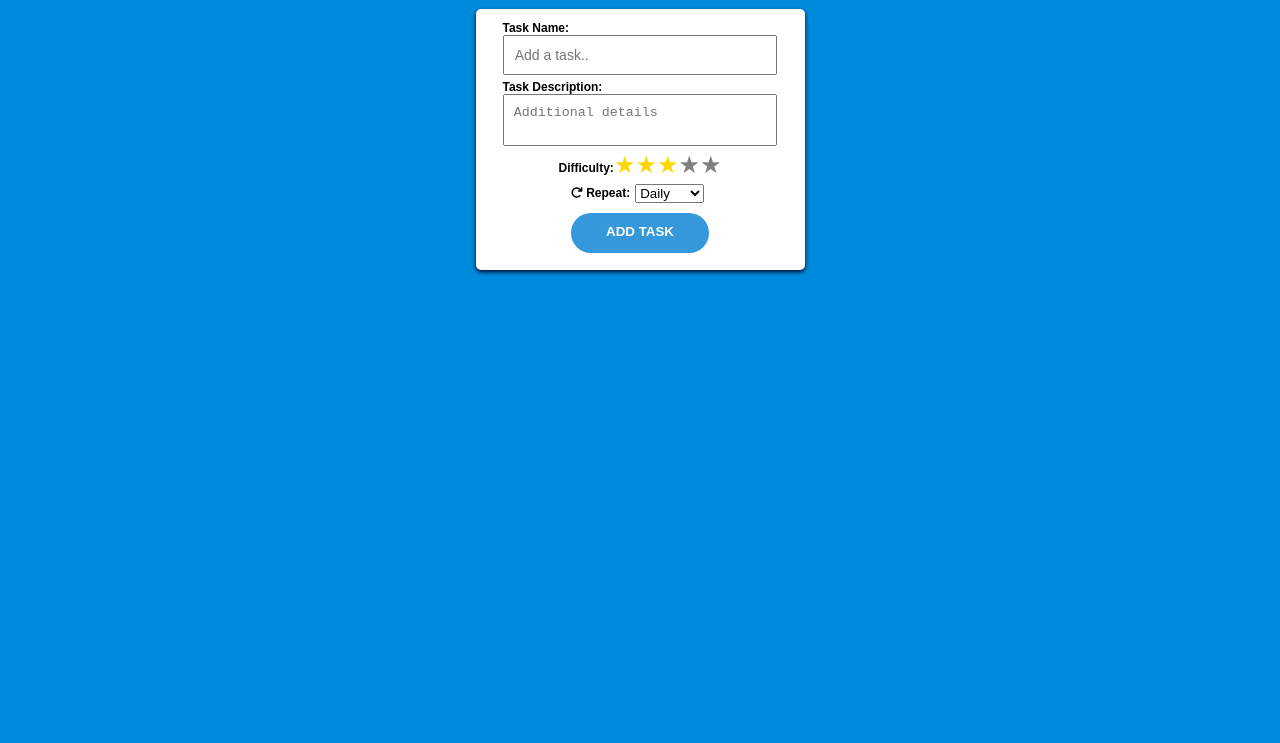
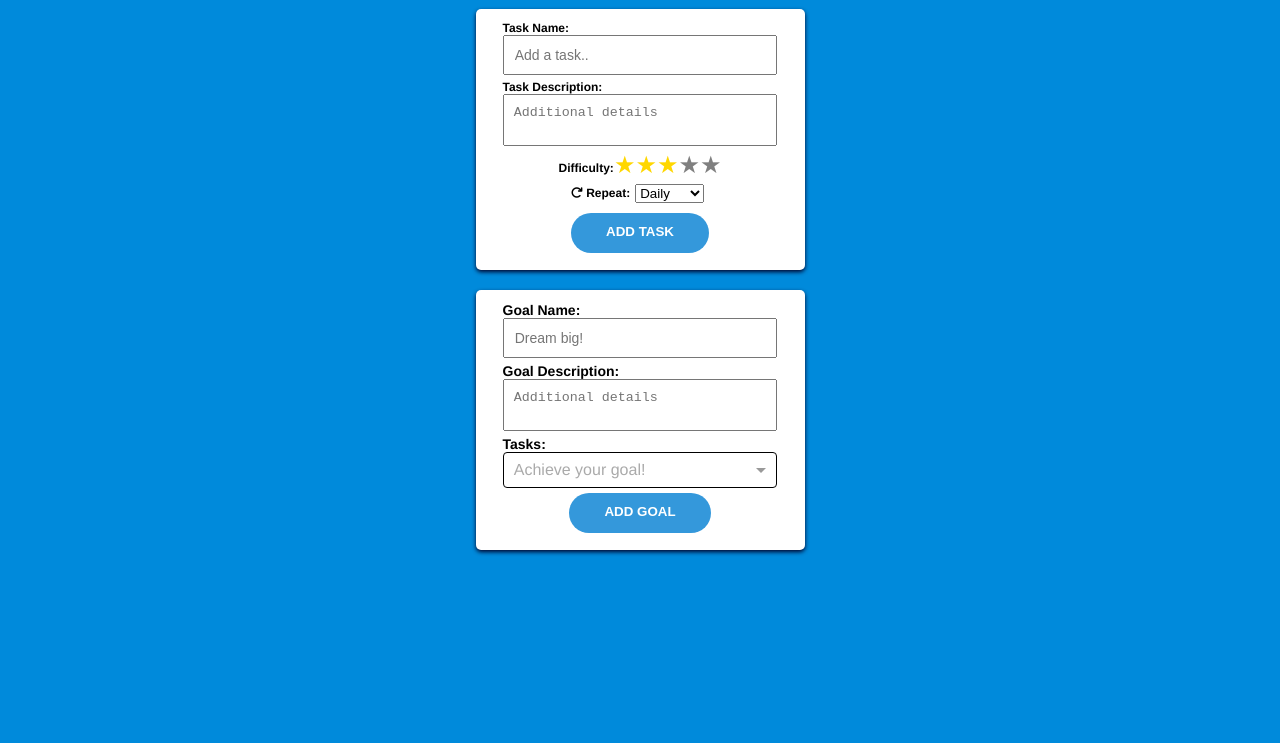
Before and after one commit to guosim/nonzerodays, a React app: page / in a window 1280 px wide. Shown: the part 57-800 px from the top of the page. Built offline with nearby package versions, Linux system fonts and the light colour scheme.

Commit message:
Goal form, react-select working

```diff
--- a/src/components/AddGoalForm.css
+++ b/src/components/AddGoalForm.css
@@ -0,0 +1,80 @@
+.add-goal {
+	display: flex;
+	flex-flow: column nowrap;
+	align-items: center;
+	background-color: #fff;
+	box-shadow: 0px 2px 4px 0px #000029;
+	margin: 10px;
+	padding: 12px 12px 12px 12px;
+	border-radius: 5px
+}
+
+.add-goal-name {
+	box-sizing: border-box;
+	font-size: 14px;
+	margin: 0px 50px 5px 50px;
+	padding: 10px 10px 10px 10px;
+	width: 90%;
+}
+
+.add-goal-description {
+	box-sizing: border-box;
+	margin: 0px 10px 5px 10px;
+	padding: 10px 10px 10px 10px;
+	resize: none;
+	width: 90%;
+}
+
+.add-goal-submit {
+	height: 40px;
+	background-color: #3498db;
+	border: none;
+	border-radius: 20px;
+	color: #fff;
+	font-weight: 600;
+	line-height: 200%;
+	margin: 5px;
+	padding: 0 35px;
+	text-align: center;
+	text-transform: uppercase;
+}
+.add-goal-submit:hover {
+	background-color: #1b7fc2;
+	cursor: pointer;
+}
+
+.add-goal-submit:focus {
+	outline: none;
+}
+
+.goal-name {
+	align-self: flex-start;
+	position: relative;
+	left: 15px;
+	font-size: 14px;
+	font-weight: 600;
+	margin: 0 0 0 0;
+}
+
+.goal-description {
+	align-self: flex-start;
+	position: relative;
+	left: 15px;
+	font-size: 14px;
+	font-weight: 600;
+}
+
+.select-tasks-span {
+	align-self: flex-start;
+	position: relative;
+	left: 15px;
+	font-size: 14px;
+	font-weight: 600;
+}
+
+.select-tasks {
+	width: 90%;
+}
+.select-tasks > .Select-control {
+	border: 1px solid black;
+}
--- a/src/components/AddGoalForm.js
+++ b/src/components/AddGoalForm.js
@@ -1,29 +1,55 @@
 import React from 'react';
+import Select from 'react-select';
 import './AddGoalForm.css';
 
 class AddGoalForm extends React.Component {
 	constructor() {
 		super();
 		this.createGoal = this.createGoal.bind(this);
+		this.handleSelectChange = this.handleSelectChange.bind(this);
+		this.state = {tasks: ''};
 	}
 
 	createGoal(event) {
 		event.preventDefault();
-		const goal = { //what else does goal need?
+		const goal = {
 			name: this.name.value,
 			description: this.description.value,
-			stars: 0
+			stars: 0,
+			hasTasks: this.state.tasks
 		}
 		this.props.addGoal(goal);
 		this.goalForm.reset();
+		this.setState({tasks:''})
+	}
+
+	handleSelectChange(tasks) {
+		this.setState({ tasks });
 	}
 
 	render() {
+		const options = [
+			{ value: 'one', label: 'One' },
+			{ value: 'two', label: 'Two' },
+			{ value: 'three', label: 'Three' }
+		];
 		return (
 			<form ref={(input) => {this.goalForm = input}} className="add-goal" onSubmit={(e) => this.createGoal(e)}>
-				<input ref={(input) => {this.name = input}} type="text" placeholder="Have a new goal?" />
-				<textarea ref={(input) => {this.description = input}} placeholder="Additional details" />
-				<button type="submit">Add Goal</button>
+				<span className="goal-name">Goal Name: </span>
+				<input ref={(input) => {this.name = input}} className="add-goal-name" type="text" placeholder="Dream big!" />
+				<span className="goal-description">Goal Description: </span>
+				<textarea ref={(input) => {this.description = input}} className="add-goal-description" placeholder="Additional details" />
+				<span className="select-tasks-span">Tasks: </span>
+				<Select
+					className="select-tasks"
+					value={this.state.tasks}
+					closeOnSelect={false}
+					options={options}
+					onChange={this.handleSelectChange}
+					multi
+					placeholder="Achieve your goal!"
+				/>
+				<button type="submit" className="add-goal-submit">Add Goal</button>
 			</form>
 		)
 	}
@@ -34,7 +60,6 @@ export default AddGoalForm;
 
 /*
 Name, Description/Details,
- Repeat (Daily, Weekly, Monthly, Time of Day, Mon/Tues),
-	Difficulty, Stars (default=3), Streaks? Time created, time finished?
+	Difficulty, Time created, time finished?
 Goals?
 */
--- a/src/components/AddTaskForm.js
+++ b/src/components/AddTaskForm.js
@@ -1,11 +1,10 @@
 import React from 'react';
 import ReactStars from 'react-stars';
-
+import Select from 'react-select';
 import './AddTaskForm.css';
 
 
 class AddTaskForm extends React.Component {
-
 	constructor() {
 	super();
 	this.createTask = this.createTask.bind(this);
@@ -26,11 +25,9 @@ class AddTaskForm extends React.Component {
 		this.props.addTask(task);
 		this.taskForm.reset();
 		this.difficulty.value = 3;
-		console.log(task);
 	}
 
 	newDifficulty(difficulty) {
-		console.log(difficulty);
 		this.difficulty.value = difficulty;
 	}
 
--- a/src/components/App.js
+++ b/src/components/App.js
@@ -1,6 +1,7 @@
 import React from 'react';
 import './App.css';
 import AddTaskForm from './AddTaskForm.js';
+import AddGoalForm from './AddGoalForm.js';
 import Task from './Task.js';
 
 class App extends React.Component {
@@ -34,7 +35,6 @@ class App extends React.Component {
 	tgLink(task, goal) { //xor between all goal and current goal to display
 		const tasks = {...this.state.tasks};
 		const goals = {...this.state.goals};
-
 		this.setState({tasks: tasks,
 									 goals: goals});
 	}
@@ -43,6 +43,7 @@ class App extends React.Component {
 		return (
 			<div className="nonzerodays">
 				<AddTaskForm addTask={this.addTask} />
+				<AddGoalForm addGoal={this.addGoal} />
 				<ul className="tasks">
 					{
 						Object
--- a/src/index.css
+++ b/src/index.css
@@ -2,7 +2,7 @@ body {
   background-color: #008adb;
   margin: 0;
   padding: 0;
-  font-family: sans-serif;
+  font-family: Helvitica Neue, Helvetica, Arial, sans-serif;
 
 }
 
--- a/src/index.js
+++ b/src/index.js
@@ -3,6 +3,7 @@ import { render } from 'react-dom';
 import { BrowserRouter as Router, Route, Link, Switch} from 'react-router-dom';
 
 import './index.css';
+import 'react-select/dist/react-select.css';
 import App from './components/App.js';
 import About from './components/About.js';
 import Login from './components/Login.js';
```
